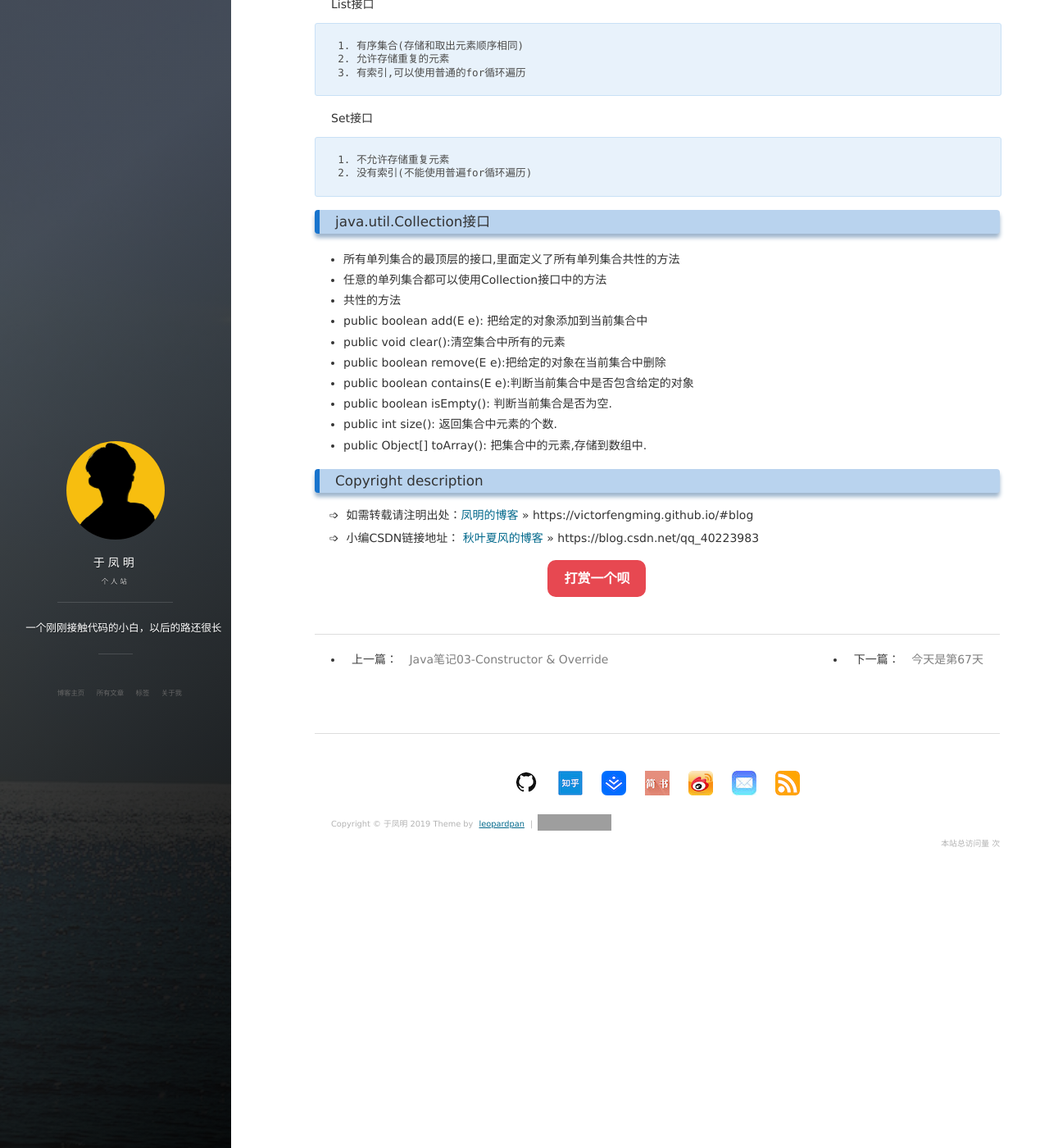
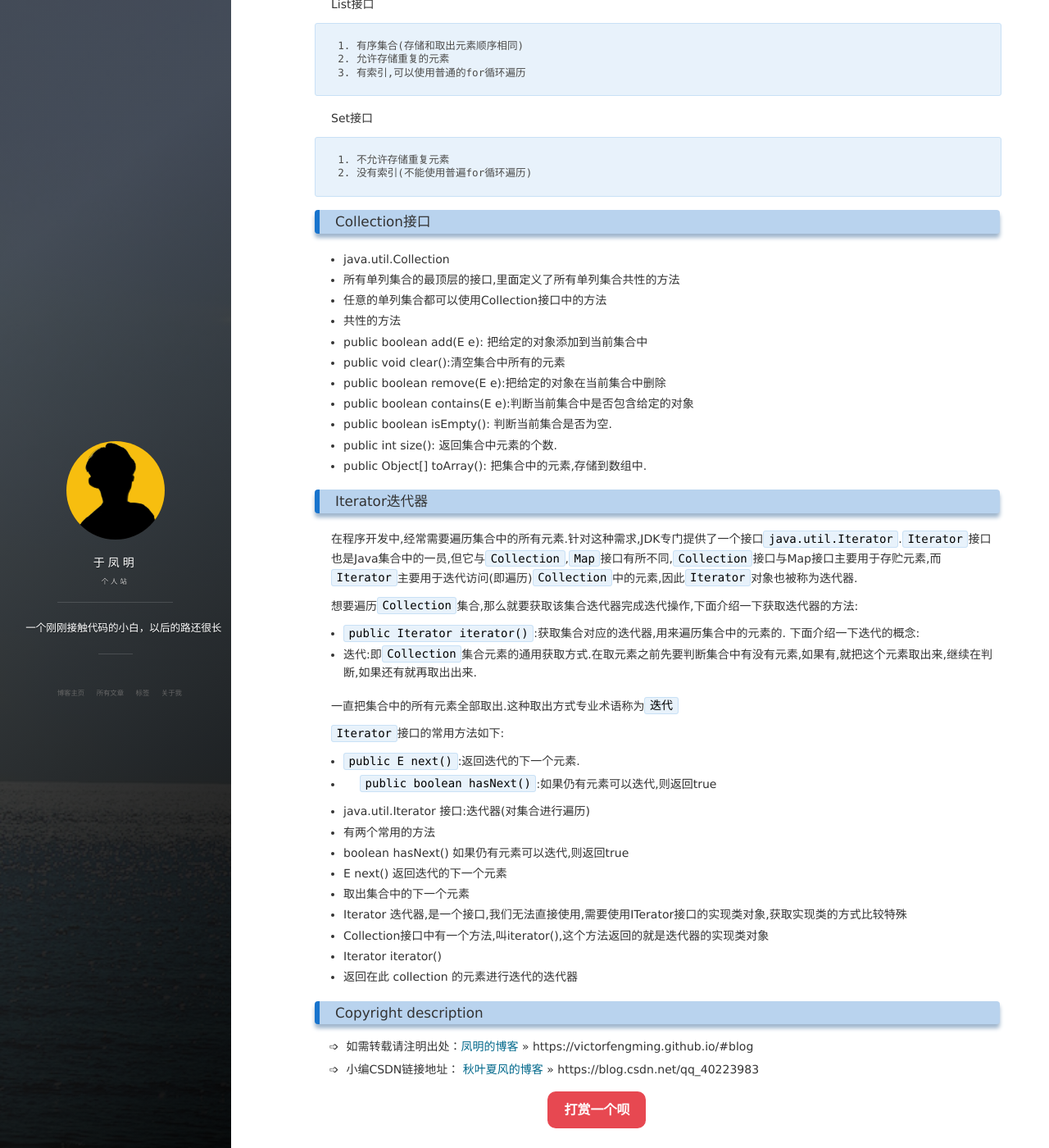
Before and after one commit to victorfengming/victorfengming.github.io.leopardpan, a Jekyll site: the page built from _posts/note/2019-10-19-note04.md, in a window 1280 px wide and 1400 px high, scrolled down 3764 px. Shown: the whole window at 82% size. Built offline with Jekyll 4.4.1, drawn with Linux system fonts in a browser that asks for light colours; nearby versions of some CDN libraries; comment, search, counter and statistics services are not loaded; grey boxes are pictures that could not be loaded.

Commit message:
Iterator迭代器

````diff
--- a/_posts/note/2019-10-19-note04.md
+++ b/_posts/note/2019-10-19-note04.md
@@ -185,7 +185,8 @@ Set接口
 2. 没有索引(不能使用普遍for循环遍历)
 ```
 
-### java.util.Collection接口
+### Collection接口
+* java.util.Collection
 * 所有单列集合的最顶层的接口,里面定义了所有单列集合共性的方法
 * 任意的单列集合都可以使用Collection接口中的方法
 * 共性的方法
@@ -196,3 +197,29 @@ Set接口
 * public boolean isEmpty(): 判断当前集合是否为空.
 * public int size(): 返回集合中元素的个数.
 * public Object[] toArray(): 把集合中的元素,存储到数组中.
+
+
+### Iterator迭代器
+在程序开发中,经常需要遍历集合中的所有元素.针对这种需求,JDK专门提供了一个接口`java.util.Iterator`.`Iterator`接口也是Java集合中的一员,但它与`Collection`,`Map`接口有所不同,`Collection`接口与Map接口主要用于存贮元素,而`Iterator`主要用于迭代访问(即遍历)`Collection`中的元素,因此`Iterator`对象也被称为迭代器.
+
+想要遍历`Collection`集合,那么就要获取该集合迭代器完成迭代操作,下面介绍一下获取迭代器的方法:
+- `public Iterator iterator()`:获取集合对应的迭代器,用来遍历集合中的元素的.
+下面介绍一下迭代的概念:
+- 迭代:即`Collection`集合元素的通用获取方式.在取元素之前先要判断集合中有没有元素,如果有,就把这个元素取出来,继续在判断,如果还有就再取出出来.
+
+一直把集合中的所有元素全部取出.这种取出方式专业术语称为`迭代`
+
+`Iterator`接口的常用方法如下:
+- `public E next()`:返回迭代的下一个元素.
+- `public boolean hasNext()`:如果仍有元素可以迭代,则返回true
+
+
+ * java.util.Iterator 接口:迭代器(对集合进行遍历)
+ * 有两个常用的方法
+ * boolean hasNext() 如果仍有元素可以迭代,则返回true
+ * E next() 返回迭代的下一个元素
+ * 取出集合中的下一个元素
+ * Iterator 迭代器,是一个接口,我们无法直接使用,需要使用ITerator接口的实现类对象,获取实现类的方式比较特殊
+ * Collection接口中有一个方法,叫iterator(),这个方法返回的就是迭代器的实现类对象
+ * Iterator<E> iterator()
+ * 返回在此 collection 的元素进行迭代的迭代器
````
